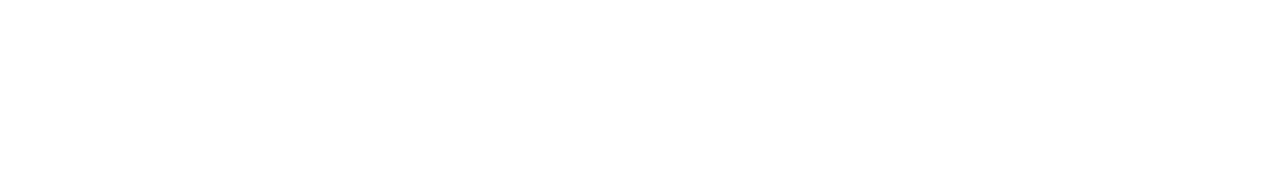
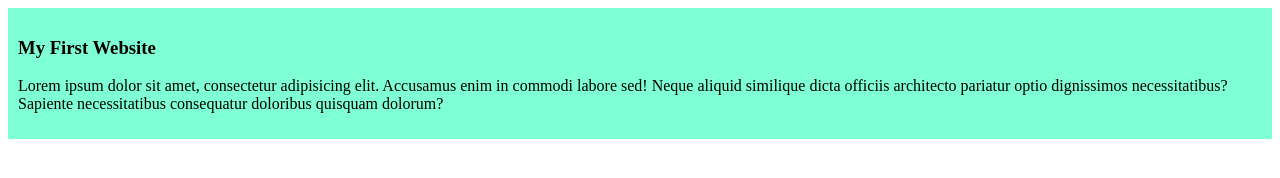
Before and after one commit to NafiunSakin/my-simple-website, a plain HTML site: page index.html in a window 1280 px wide. Drawn offline with Linux system fonts and the light colour scheme.

Commit message:
added the first blog

```diff
--- a/index.html
+++ b/index.html
@@ -4,8 +4,12 @@
     <meta charset="UTF-8">
     <meta name="viewport" content="width=device-width, initial-scale=1.0">
     <title>My Simple Website</title>
+    <link rel="stylesheet" href="styles/blog.css">
 </head>
 <body>
-
+    <div>
+        <h3>My First Website</h3>
+        <p>Lorem ipsum dolor sit amet, consectetur adipisicing elit. Accusamus enim in commodi labore sed! Neque aliquid similique dicta officiis architecto pariatur optio dignissimos necessitatibus? Sapiente necessitatibus consequatur doloribus quisquam dolorum?</p>
+    </div>
 </body>
 </html>
--- /dev/null
+++ b/styles/blog.css
@@ -0,0 +1,4 @@
+div{
+    background-color: aquamarine;
+    padding: 10px;
+}
```
